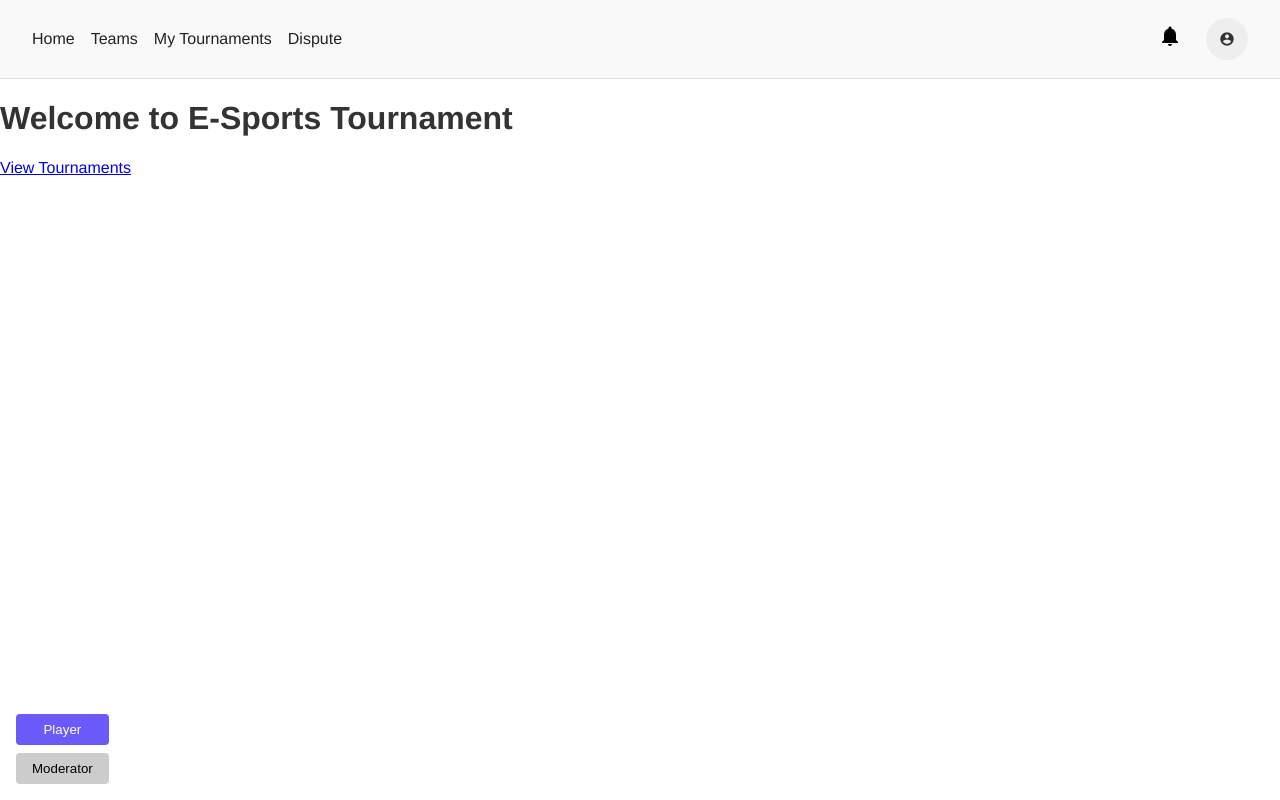
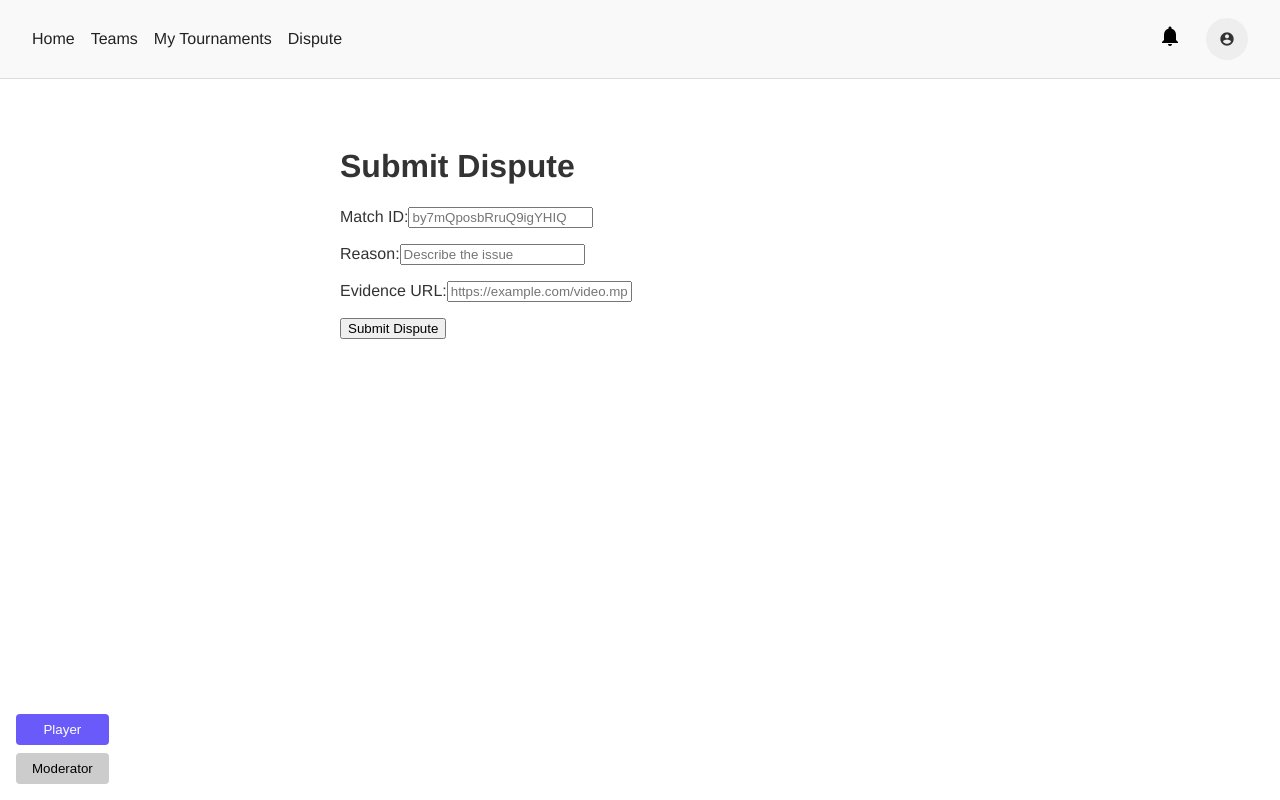
Before and after one commit to rameno0ds/esd-tournament-app, a Vue app in the folder frontend/: page /dispute in a window 1280 px wide. Built offline with nearby package versions, Linux system fonts and the light colour scheme; no server answers; sample sign-in values are in the browser's storage.

Commit message:
Dispute frontend pages for scenario 3

```diff
--- a/frontend/src/pages/Dispute.vue
+++ b/frontend/src/pages/Dispute.vue
@@ -1,6 +1,68 @@
 <template>
-  <div>
-    <h1>Welcome to E-Sports Tournament</h1>
-    <router-link to="/tournaments">View Tournaments</router-link>
+  <div class="dispute-form">
+    <h1>Submit Dispute</h1>
+    <div class="form-section">
+      <label>Match ID:</label>
+      <input v-model="matchId" placeholder="by7mQposbRruQ9igYHIQ" />
+    </div>
+    <div class="form-section">
+      <label>Reason:</label>
+      <input v-model="reason" placeholder="Describe the issue" />
+    </div>
+    <div class="form-section">
+      <label>Evidence URL:</label>
+      <input v-model="evidenceUrl" placeholder="https://example.com/video.mp4" />
+    </div>
+    <button @click="submitDispute">Submit Dispute</button>
+
+    <p v-if="message" class="message">{{ message }}</p>
   </div>
 </template>
+
+<script setup>
+import { ref } from 'vue'
+import axios from 'axios'
+
+// In a real app, you might get the playerId from auth or store
+const playerId = "players/playerId"
+
+const matchId = ref("")
+const reason = ref("")
+const evidenceUrl = ref("")
+const message = ref("")
+
+async function submitDispute() {
+  try {
+    const payload = {
+      matchId: matchId.value,
+      raisedBy: playerId,
+      reason: reason.value,
+      evidenceUrl: evidenceUrl.value
+    }
+    const response = await axios.post("http://localhost:5008/dispute", payload)
+    message.value = response.data.message + " (ID: " + response.data.disputeId + ")"
+    // Clear form
+    matchId.value = ""
+    reason.value = ""
+    evidenceUrl.value = ""
+  } catch (error) {
+    console.error("Error submitting dispute:", error)
+    message.value = "Failed to submit dispute."
+  }
+}
+</script>
+
+<style scoped>
+.dispute-form {
+  max-width: 600px;
+  margin: 2rem auto;
+  padding: 1rem;
+}
+.form-section {
+  margin-bottom: 1rem;
+}
+.message {
+  margin-top: 1rem;
+  color: green;
+}
+</style>
--- /dev/null
+++ b/frontend/src/pages/Mod_Dispute.vue
@@ -0,0 +1,85 @@
+<template>
+    <div class="dispute-review">
+        <h1>Dispute Review</h1>
+        <div>
+            <button @click="fetchPendingDisputes">Refresh Pending Disputes</button>
+        </div>
+        <div v-if="disputes.length" class="disputes-list">
+            <div v-for="dispute in disputes" :key="dispute.disputeId" class="dispute-card">
+                <h3>Dispute ID: {{ dispute.disputeId }}</h3>
+                <p>Match ID: {{ dispute.matchId }}</p>
+                <p>Raised By: {{ dispute.raisedBy }}</p>
+                <p>Reason: {{ dispute.reason }}</p>
+                <p>Evidence: <a :href="dispute.evidenceUrl" target="_blank">{{ dispute.evidenceUrl }}</a></p>
+                <div class="resolution-section" v-if="dispute.status === 'pending'">
+                    <label>Resolution Message:</label>
+                    <input v-model="dispute.resolution" placeholder="Enter resolution" />
+                    <button @click="resolveDispute(dispute, 'resolved')">Resolve</button>
+                    <button @click="resolveDispute(dispute, 'rejected')">Reject</button>
+                </div>
+                <p v-else>Status: {{ dispute.status }} ({{ dispute.resolution }})</p>
+            </div>
+        </div>
+        <div v-else>
+            <p>No pending disputes found.</p>
+        </div>
+    </div>
+</template>
+
+  <script setup>
+  import { ref } from 'vue'
+  import axios from 'axios'
+
+  // In a real app, you might get moderatorId from auth or store
+  const moderatorId = "mods/modId"
+
+  const disputes = ref([])
+
+  async function fetchPendingDisputes() {
+    try {
+      const response = await axios.get("http://localhost:5008/disputes?status=pending")
+      disputes.value = response.data
+    } catch (error) {
+      console.error("Error fetching disputes:", error)
+    }
+  }
+
+  async function resolveDispute(dispute, action) {
+    try {
+      const payload = {
+        status: action,               // "resolved" or "rejected"
+        resolution: dispute.resolution || "",
+        moderatorId
+      }
+      await axios.put(`http://localhost:5008/dispute/${dispute.disputeId}`, payload)
+      // Refresh the list or update local state
+      fetchPendingDisputes()
+    } catch (error) {
+      console.error("Error resolving dispute:", error)
+    }
+  }
+
+  // On mount, fetch the pending disputes
+  fetchPendingDisputes()
+  </script>
+
+  <style scoped>
+  .dispute-review {
+    max-width: 800px;
+    margin: 2rem auto;
+  }
+  .disputes-list {
+    margin-top: 1rem;
+  }
+  .dispute-card {
+    border: 1px solid #ddd;
+    background-color: #fff;
+    padding: 1rem;
+    border-radius: 6px;
+    margin-bottom: 1rem;
+  }
+  .resolution-section {
+    margin-top: 0.5rem;
+  }
+
+</style>
--- a/frontend/src/router/index.js
+++ b/frontend/src/router/index.js
@@ -11,6 +11,7 @@ import TournamentDetails from '@/pages/TournamentDetails.vue';
 import { getAuth } from 'firebase/auth'; // Import Firebase Authentication
 import UpcomingTournamentDetails from '@/pages/UpcomingTournamentDetails.vue';
 import Moderator from '@/pages/Moderator.vue';
+import Mod_Dispute from "@/pages/Mod_Dispute.vue";
 
 const routes = [
   {
@@ -32,7 +33,7 @@ const routes = [
   { path: '/tournament/:id', name: 'TournamentDetails', component: TournamentDetails, meta: { requiresAuth: true } },
   { path: '/tournament/:id', name: 'UpcomingTournamentDetails', component: UpcomingTournamentDetails, meta: { requiresAuth: true } },
   { path: '/moderator', name: 'Moderator', component: Moderator, meta: { requiresAuth: true }},
-
+  { path: "/mod-disputes", component: Mod_Dispute, meta: { requiresAuth: true } },
 
 
   { path: "/register", component: Register },
```
